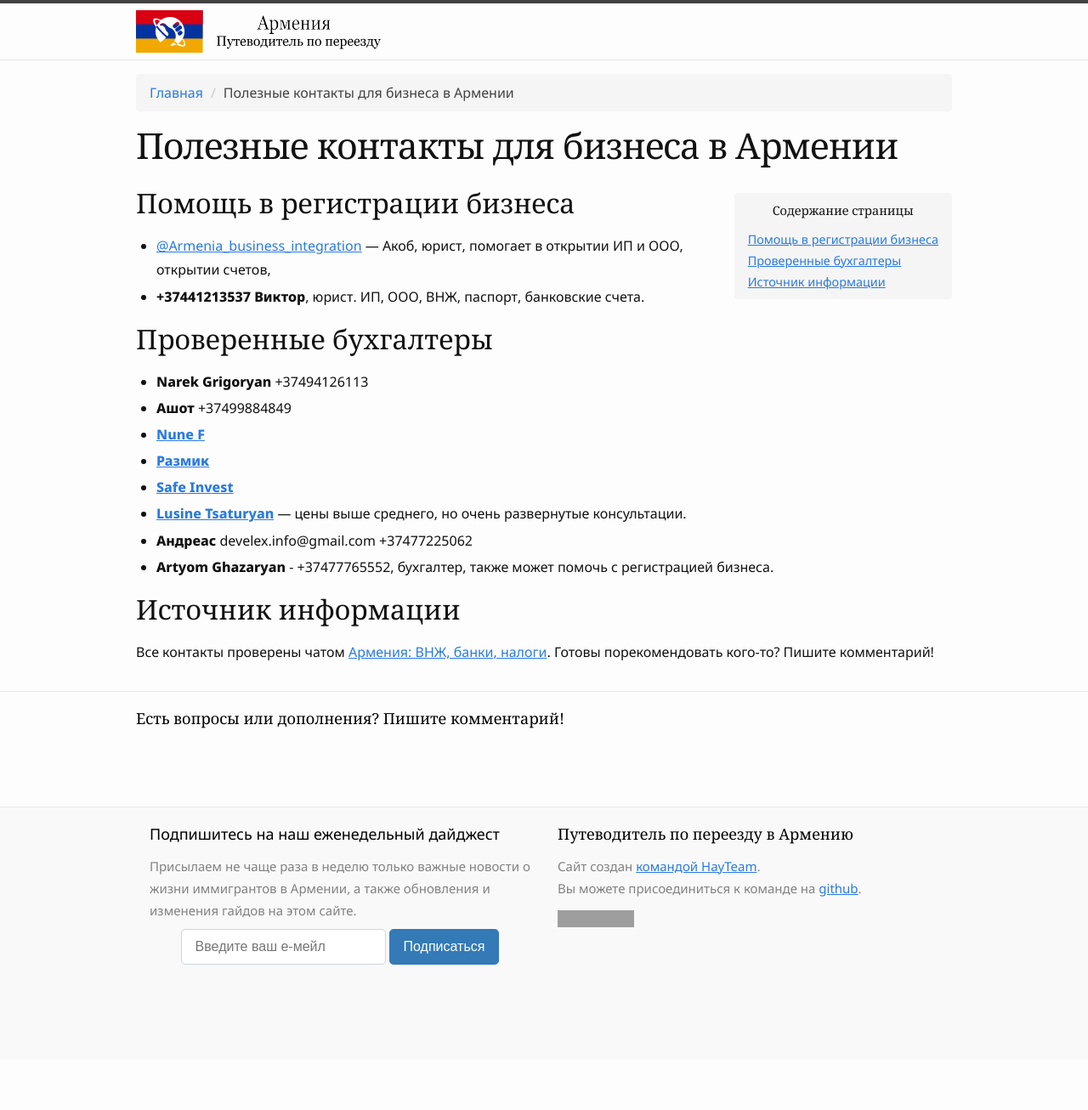
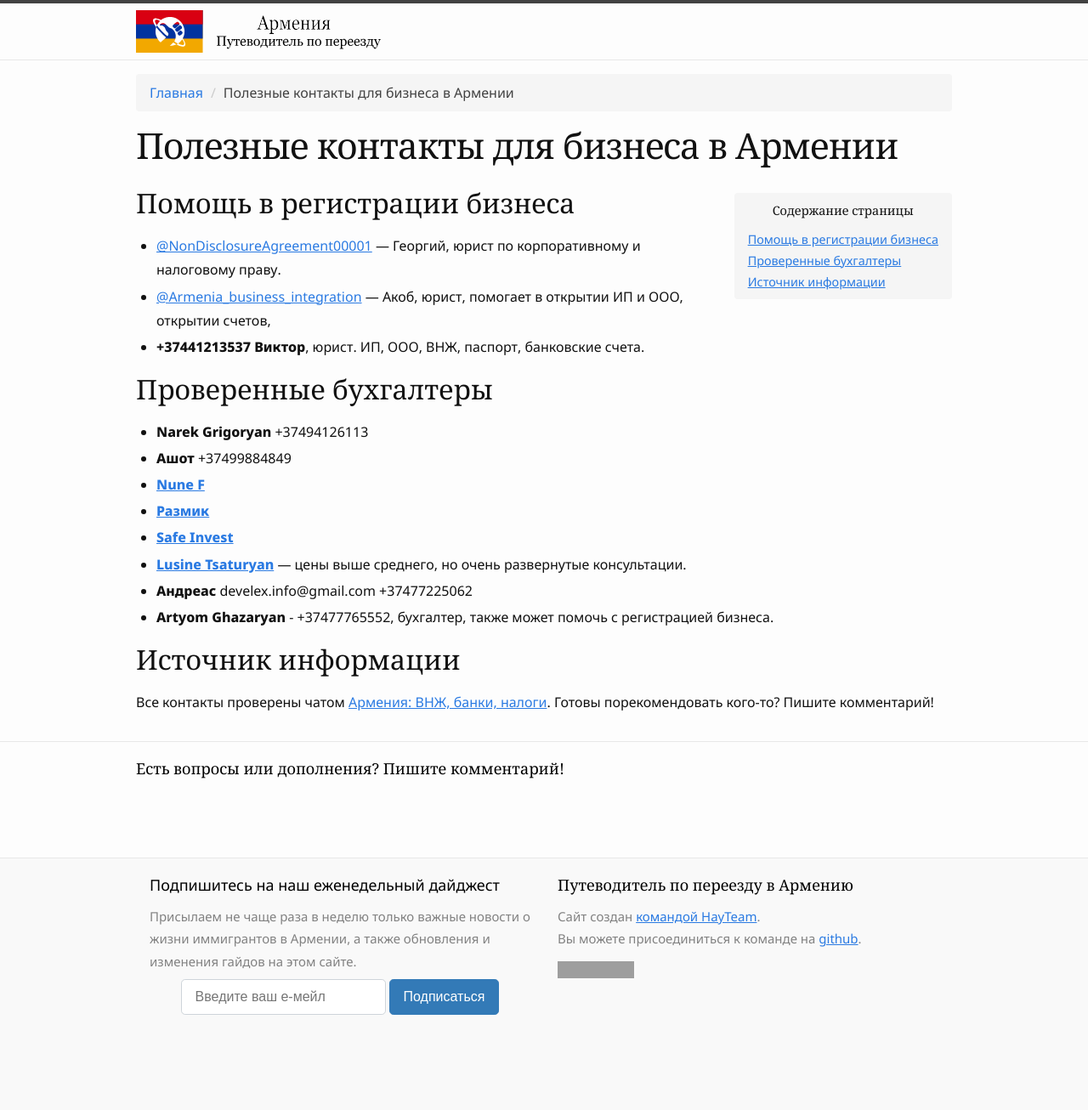
Before and after one commit to haywiki/haywiki.github.io, a Jekyll site: the page built from business/contacts.md, in a window 1280 px wide. Shown: the whole page at 85% size. Built offline with Jekyll 4.4.1, drawn with Linux system fonts in a browser that asks for light colours; nearby versions of some CDN libraries; a script that is not in the unit is left out; before the commit the page ends 1247 px from its top, so only the background shows below that; grey boxes are pictures that could not be loaded.

Commit message:
Добавлен контакт юриста

```diff
--- a/business/contacts.md
+++ b/business/contacts.md
@@ -5,6 +5,7 @@ layout: page
 
 ## Помощь в регистрации бизнеса
 
+- [@NonDisclosureAgreement00001](https://t.me/NonDisclosureAgreement00001) — Георгий, юрист по корпоративному и налоговому праву.
 - [@Armenia_business_integration](https://t.me/Armenia_business_integration) — Акоб, юрист, помогает в открытии ИП и ООО, открытии счетов,
 - **+37441213537 Виктор**, юрист. ИП, ООО, ВНЖ, паспорт, банковские счета.
 
```
